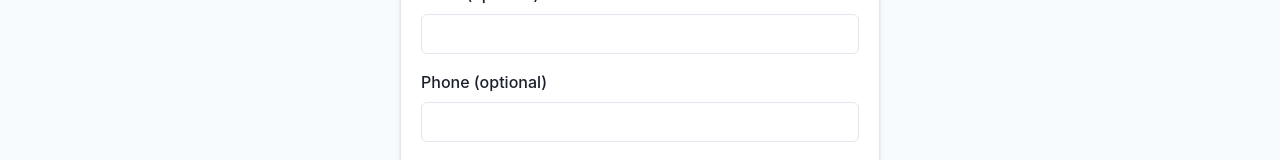
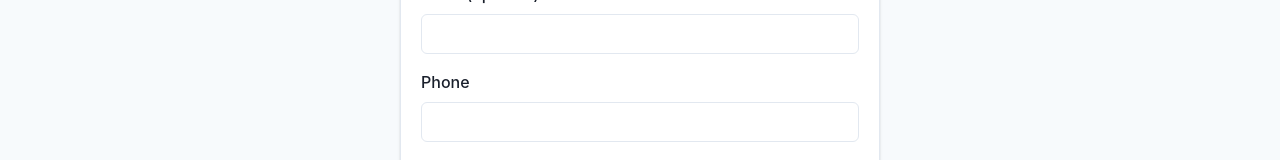
Before and after one commit to Mahaselvan/farmfresh-hubs, a React (Vite) app in the folder client/: page /login in a window 1280 px wide. Shown: the part 236-396 px from the top of the page. Built offline with nearby package versions, Linux system fonts and the light colour scheme; no server answers.

Commit message:
login page updated

```diff
--- a/client/src/pages/Login.jsx
+++ b/client/src/pages/Login.jsx
@@ -77,7 +77,7 @@ export default function Login() {
               </FormControl>
 
               <FormControl>
-                <FormLabel>Phone (optional)</FormLabel>
+                <FormLabel>Phone</FormLabel>
                 <Input value={phone} onChange={(e) => setPhone(e.target.value)} />
               </FormControl>
 
```
